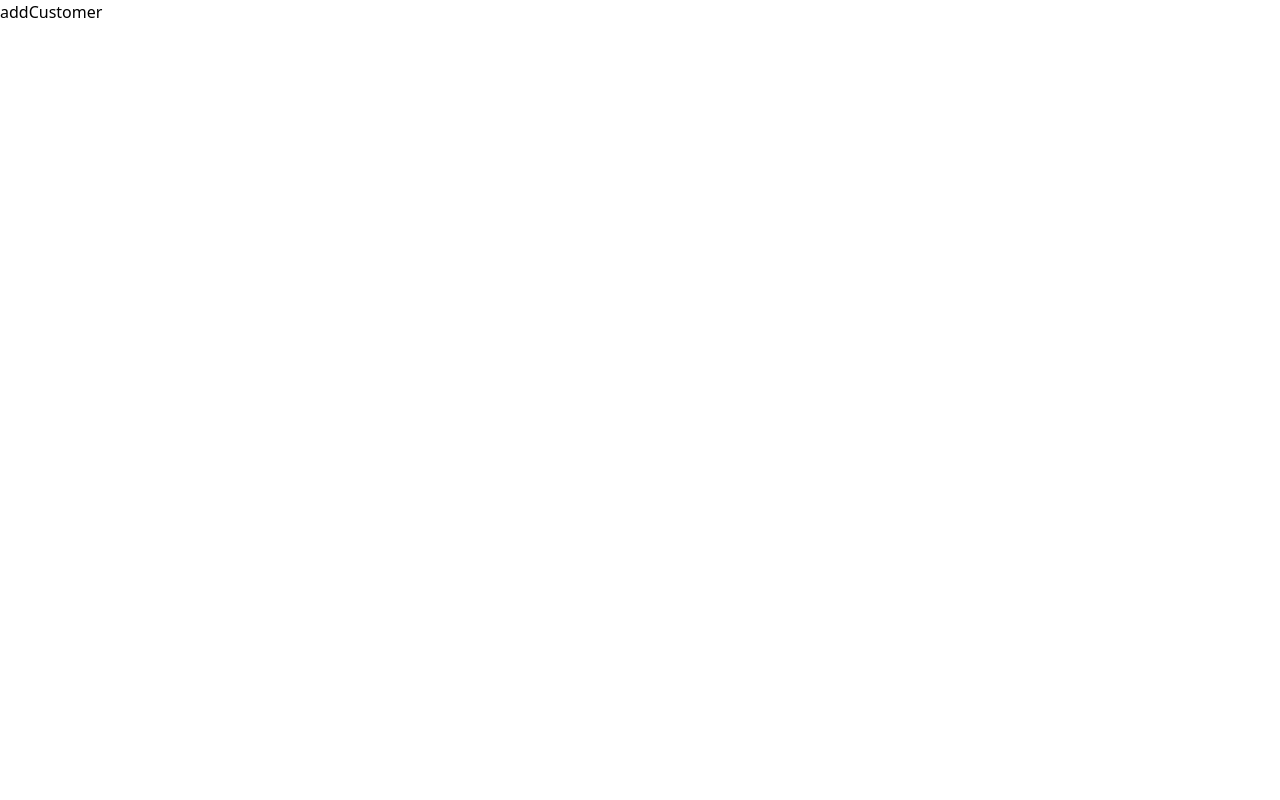
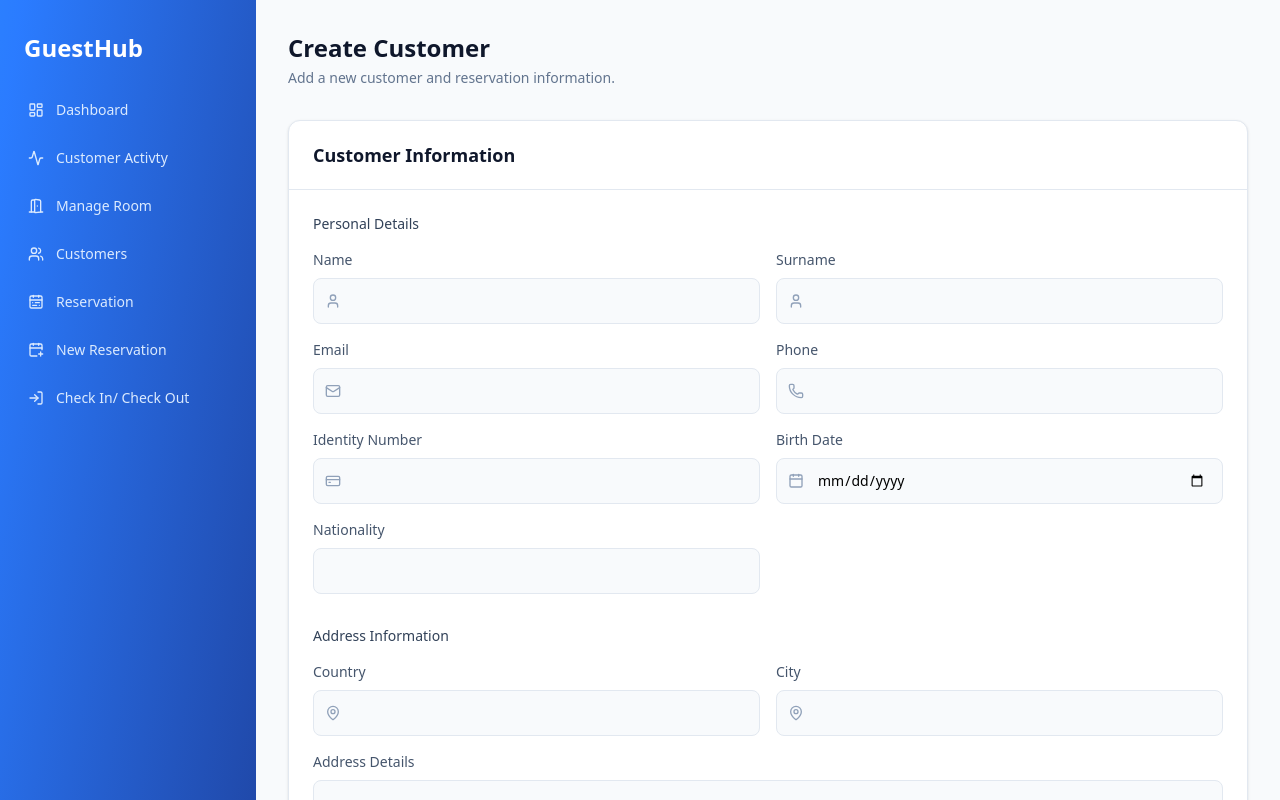
Before and after one commit to EmirkanOktay/GuestHub, a Next.js app: page /dashboard/customers/add in a window 1280 px wide. Shown: the top 800 px of the page. Built offline with nearby package versions, Linux system fonts and the light colour scheme; no server answers.

Commit message:
minor changes

```diff
--- a/app/(pages)/dashboard/customers/add/page.tsx
+++ b/app/(pages)/dashboard/customers/add/page.tsx
@@ -1,7 +1,14 @@
-import React from "react";
-
+import CreateCustomer from "@/app/components/createCustomer";
+import Sidebar from "@/app/components/sidebar";
 function addCustomer() {
-  return <div>addCustomer</div>;
+  return (
+    <div className="flex min-h-screen">
+      <Sidebar />
+      <main className="flex-1 overflow-auto">
+        <CreateCustomer />
+      </main>
+    </div>
+  );
 }
 
 export default addCustomer;
--- a/app/(pages)/dashboard/reservation/new-reservation/page.tsx
+++ b/app/(pages)/dashboard/reservation/new-reservation/page.tsx
@@ -2,14 +2,7 @@ import CreateCustomer from "@/app/components/createCustomer";
 import Sidebar from "@/app/components/sidebar";
 
 function newReservation() {
-  return (
-    <div className="flex min-h-screen">
-      <Sidebar />
-      <main className="flex-1 overflow-auto">
-        <CreateCustomer />
-      </main>
-    </div>
-  );
+  return <div className="flex min-h-screen"></div>;
 }
 
 export default newReservation;
--- a/app/components/createCustomer.tsx
+++ b/app/components/createCustomer.tsx
@@ -57,7 +57,6 @@ function CreateCustomer() {
       return;
     }
 
-    // Numeric fields (guestCount, paidAmount)
     if (type === "number") {
       setValues((prev) => ({
         ...prev,
@@ -66,7 +65,6 @@ function CreateCustomer() {
       return;
     }
 
-    // Plain fields
     setValues((prev) => ({
       ...prev,
       [name]: value,
@@ -74,7 +72,6 @@ function CreateCustomer() {
   };
 
   const createCustomer = async () => {
-    // Flat required fields (address and numeric fields are checked separately)
     const requiredFields: (keyof CreateCustomerInput)[] = [
       "name",
       "surname",
@@ -83,7 +80,6 @@ function CreateCustomer() {
       "identityNumber",
       "birthDate",
       "nationality",
-      "currentRoom",
       "checkInDate",
       "checkOutDate",
       "paymentMethod",
```
